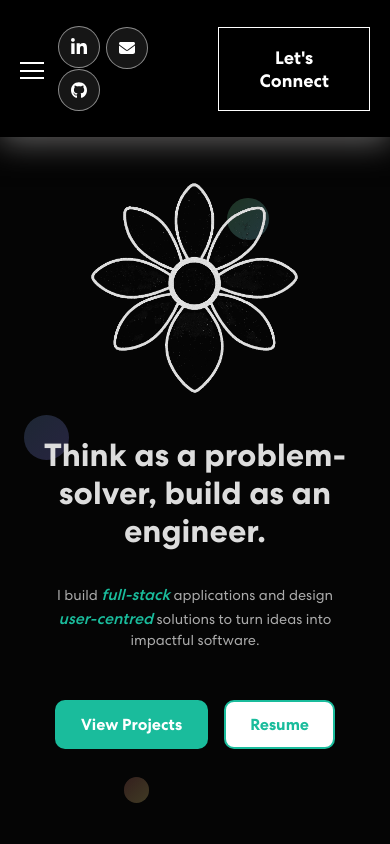
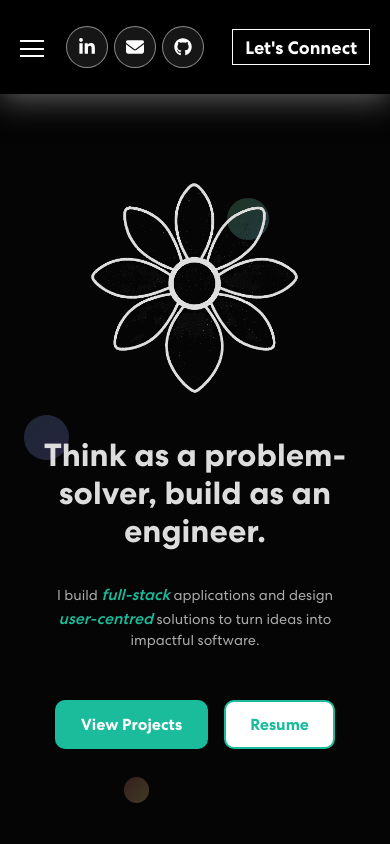
Before and after one commit to ssweilee/Personal-Website, a React (Vite) app: page / in a window 390 px wide. Shown: the top 844 px of the page. Built offline with nearby package versions, Linux system fonts and the light colour scheme; no server answers.

Commit message:
fixed mobile layout

```diff
--- a/src/App.css
+++ b/src/App.css
@@ -603,7 +603,8 @@ height: auto;
 }
 .navbar-text button {
 font-weight: 700;
-padding: 18px 34px;
+height: clamp(36px, 4vw, 48px);
+padding: 0 clamp(12px, 2vw, 20px);
 font-size: 18px;
 margin-left: 18px;
 position: relative;
@@ -760,13 +761,24 @@ nav.navbar .navbar-toggler[aria-expanded="true"] .navbar-toggler-icon {
     transform: translateY(0);
   }
 }
-
   .navbar-text {
     display: flex;
     flex-direction: row;
+    flex-wrap: nowrap;
     align-items: center;
     justify-content: flex-end;
-    gap: 20px;
+    gap: clamp(4px, 1vw, 8px);
+  }
+  .social-icons {
+    display: flex;
+    flex-direction: row;
+    flex-wrap: nowrap;
+    align-items: center;
+  }
+  .social-icons a img,
+  .social-icons a svg {
+    width: clamp(18px, 4vw, 20px);
+    height: clamp(18px, 4vw, 20px);
   }
   .navbar-tools {
     display: flex;
```
